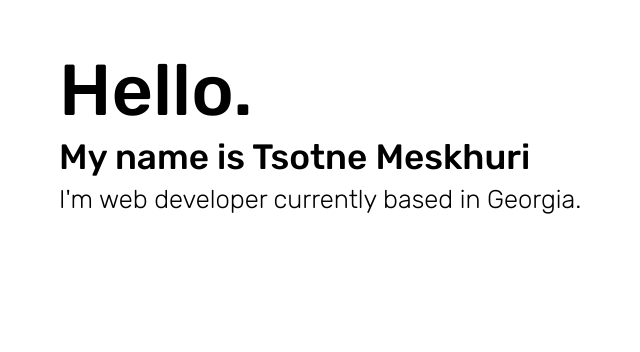
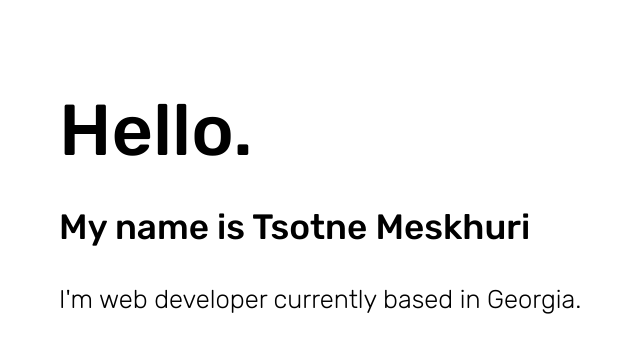
Before and after one commit to TsotMe/portfolio, a Nuxt app: page / in a window 1280 px wide. Shown: the top 352 px of the page, without its empty margins (77-717 px from the left). Built offline with nearby package versions, Linux system fonts and the light colour scheme.

Commit message:
Add margins

```diff
--- a/pages/index.vue
+++ b/pages/index.vue
@@ -31,11 +31,13 @@
     h1 {
         font-weight: 500;
         font-size: 4.5rem;
+        margin-top: 40px;
     }
 
     p.name {
         font-weight: 500;
         font-size: 2.2rem;
+        margin: 30px 0;
     }
 
     p {
```
